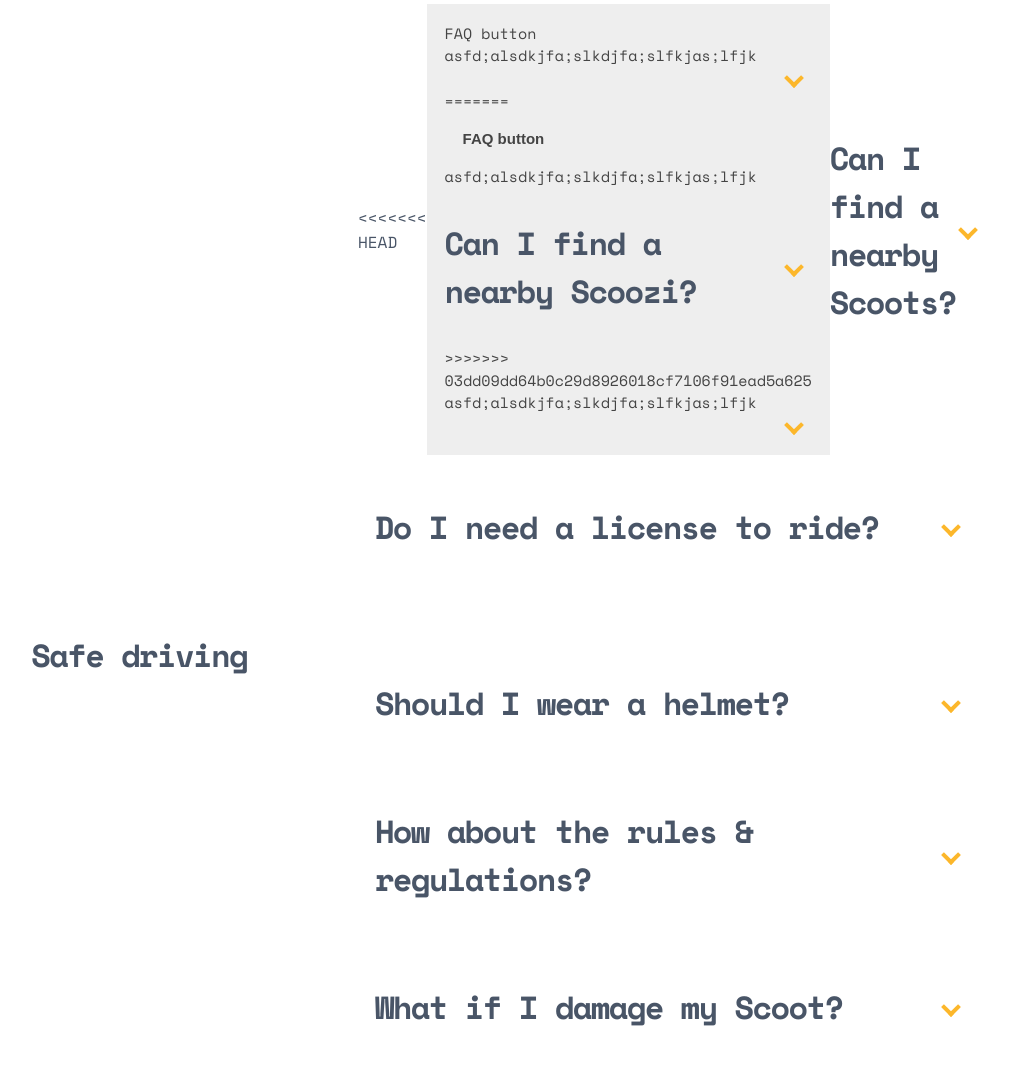
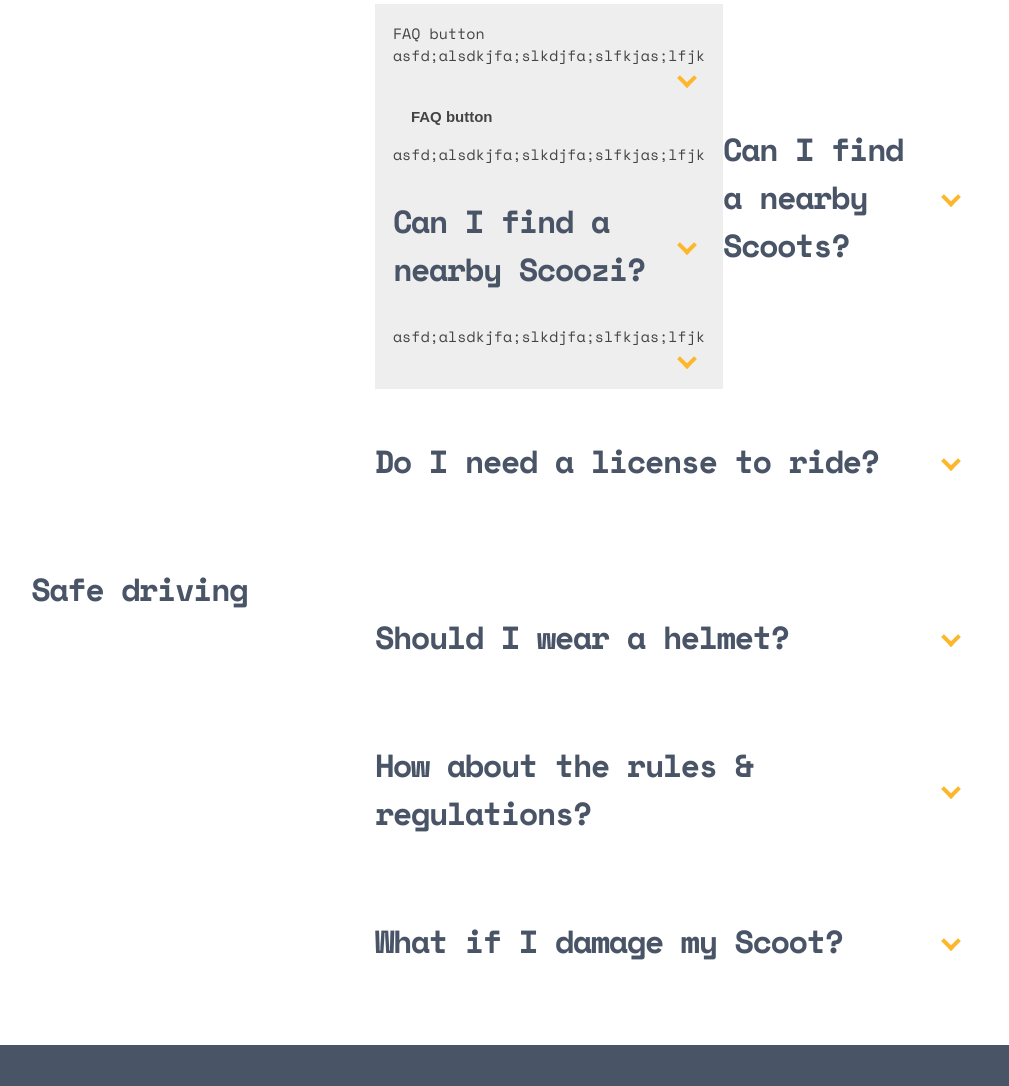
Before and after one commit to xJamesScott/ScooziService, a plain HTML site: page About.html in a window 1280 px wide. Shown: the part 3674-4760 px from the top of the page, without its empty margins (116-1125 px from the left). Drawn offline with nearby package versions, Linux system fonts and the light colour scheme.

Commit message:
body styles

```diff
--- a/About.html
+++ b/About.html
@@ -141,12 +141,11 @@
                 </div>
                 <div class="accordion-spacer"></div>
                 <div class="accordion">
-                    <<<<<<< HEAD <div class="faq-button">FAQ button
+                    <div class="faq-button">FAQ button
                         <div class="panels ">asfd;alsdkjfa;slkdjfa;slfkjas;lfjk</div>
                         <label for="find">
                             <div class="mark"></div>
                         </label>
-                        =======
                         <button class="faq-button">FAQ button</button>
                         <div class="panels">asfd;alsdkjfa;slkdjfa;slfkjas;lfjk</div>
                         <div class="tab">
@@ -167,8 +166,6 @@
                                     </p>
                                 </div>
                             </div>
-
-                            >>>>>>> 03dd09dd64b0c29d8926018cf7106f91ead5a625
                         </div>
                         <div class="panels ">asfd;alsdkjfa;slkdjfa;slfkjas;lfjk</div>
                         <label for="find">
@@ -189,7 +186,7 @@
                             </label>
                             <div class="panel">
                                 <p>
-                                To download the Scoot app, you can search “Scoot” in both the App and Google Play
+                                    To download the Scoozi app, you can search “Scoozi” in both the App and Google Play
                                     stores. An even simpler way to do it would be to click the relevant link at the
                                     bottom of this page and you’ll be re-directed to the correct page.
                                 </p>
@@ -210,7 +207,7 @@
                             </label>
                             <div class="panel">
                                 <p>
-                                To download the Scoot app, you can search “Scoot” in both the App and Google Play
+                                    To download the Scoozi app, you can search “Scoozi” in both the App and Google Play
                                     stores. An even simpler way to do it would be to click the relevant link at the
                                     bottom of this page and you’ll be re-directed to the correct page.
                                 </p>
--- a/footer.html
+++ b/footer.html
@@ -20,7 +20,7 @@ const test = `
             <div class="nav-footer-container">
                 <div class="section-margin nav-footer">
                     <div class="nav-links-grp">
-                        <span class="logo"> <img src="./images/logo-scoozi.png" alt="logo"></span>
+                        <span class="logo"> <img src="/images/logo-scoozi.png" alt="logo"></span>
                         <span class="header-links">
                             <a href="./About.html">About</a>
                             <a href="./Locations.html">Location</a>
--- a/style.css
+++ b/style.css
@@ -20,7 +20,7 @@
 }
 
 html, body {
-    width: 100%;
+    /* width: 100%; */
     /* height: 100%; */
     margin: 0px;
     padding: 0px;
```
Lines whose indentation alone changed are shown as unchanged.
